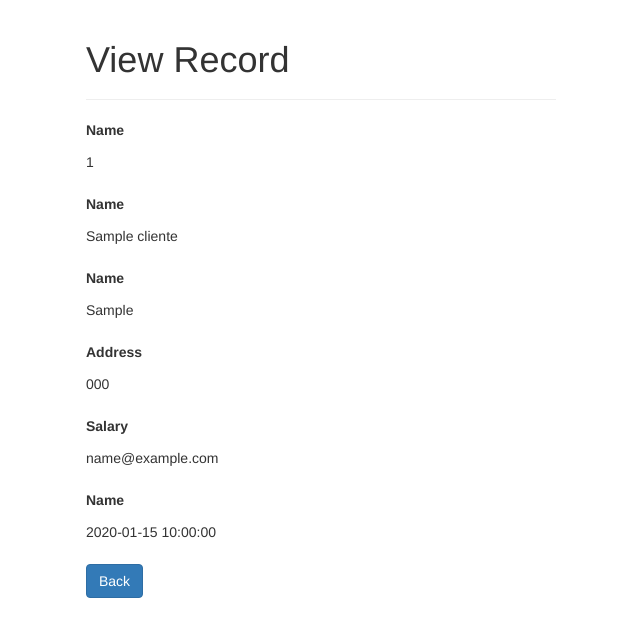
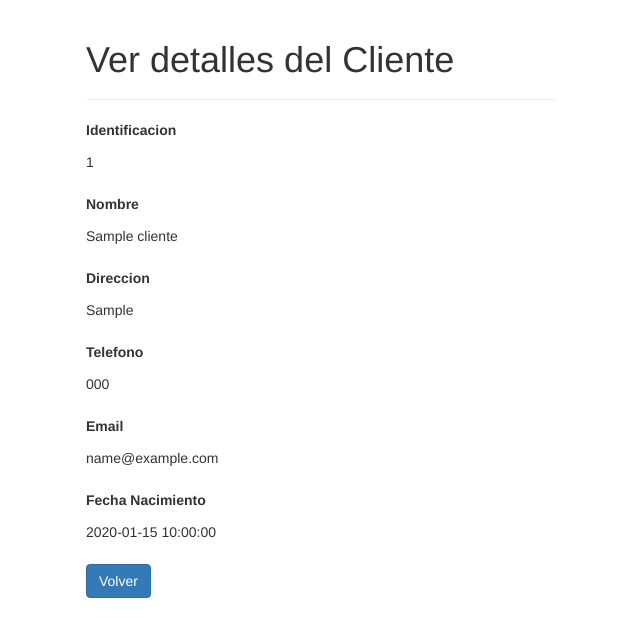
Before and after one commit to kaamayam/bases_datos, a PHP site: page /read.php?id=1 in a window 1280 px wide. Shown: the top 637 px of the page, without its empty margins (319-959 px from the left). Run offline with PHP 8.4, Linux system fonts and the light colour scheme; tables that the repository leaves empty or names only in its code hold one stand-in row (values such as "Sample post").

Commit message:
Cambios Chiquitos

```diff
--- a/read.php
+++ b/read.php
@@ -73,41 +73,41 @@ if(isset($_GET["id"]) && !empty(trim($_GET["id"]))){
             <div class="row">
                 <div class="col-md-12">
                     <div class="page-header">
-                        <h1>View Record</h1>
+                        <h1>Ver detalles del Cliente</h1>
                     </div>
 
                     <div class="form-group">
-                        <label>Name</label>
+                        <label>Identificacion</label>
                         <p class="form-control-static"><?php echo $row["id"]; ?></p>
                     </div>
 
                     <div class="form-group">
-                        <label>Name</label>
+                        <label>Nombre</label>
                         <p class="form-control-static"><?php echo $row["nombre"]; ?></p>
                     </div>
 
                     <div class="form-group">
-                        <label>Name</label>
+                        <label>Direccion </label>
                         <p class="form-control-static"><?php echo $row["dir"]; ?></p>
                     </div>
 
                     <div class="form-group">
-                        <label>Address</label>
+                        <label>Telefono</label>
                         <p class="form-control-static"><?php echo $row["tel"]; ?></p>
                     </div>
 
                     <div class="form-group">
-                        <label>Salary</label>
+                        <label>Email</label>
                         <p class="form-control-static"><?php echo $row["email"]; ?></p>
                     </div>
 
                     <div class="form-group">
-                        <label>Name</label>
+                        <label>Fecha Nacimiento</label>
                         <p class="form-control-static"><?php echo $row["fecha_nac"]; ?></p>
                     </div>
 
 
-                    <p><a href="index.php" class="btn btn-primary">Back</a></p>
+                    <p><a href="index.php" class="btn btn-primary">Volver</a></p>
                 </div>
             </div>
         </div>
```
